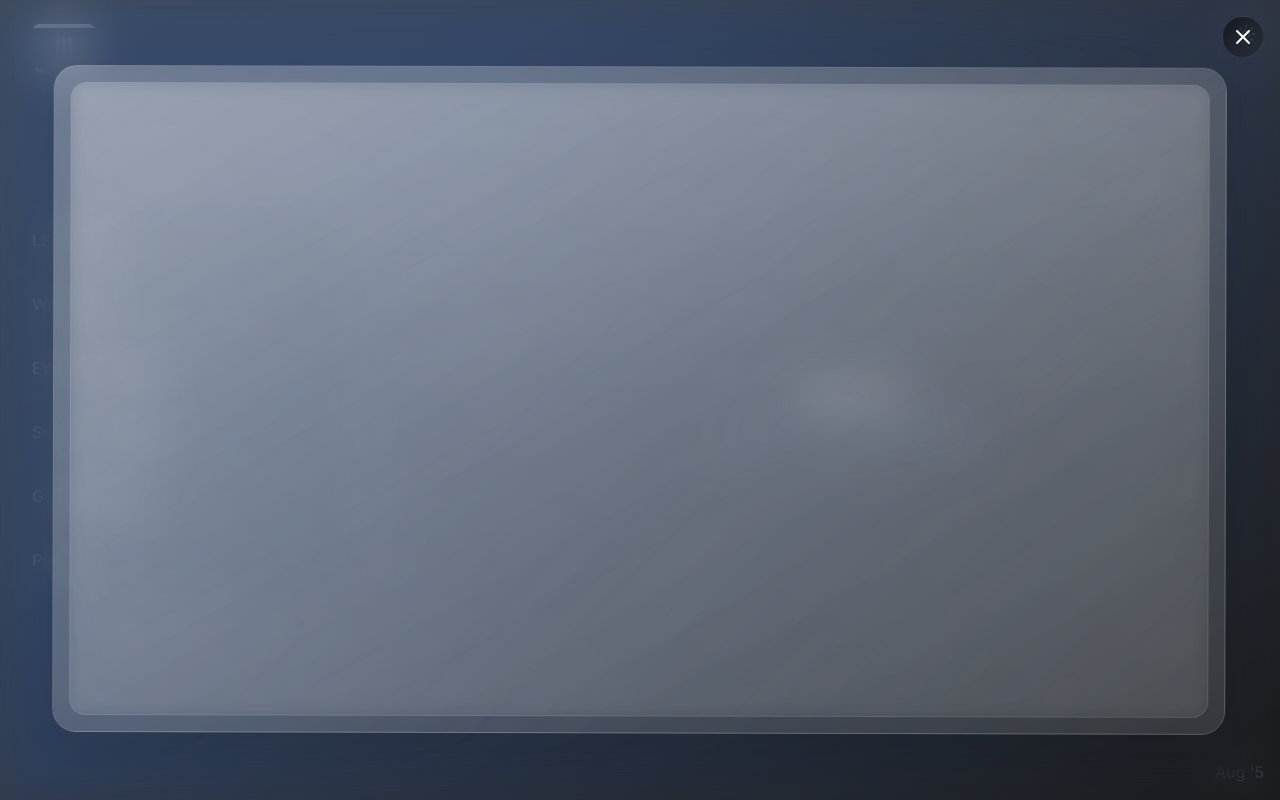
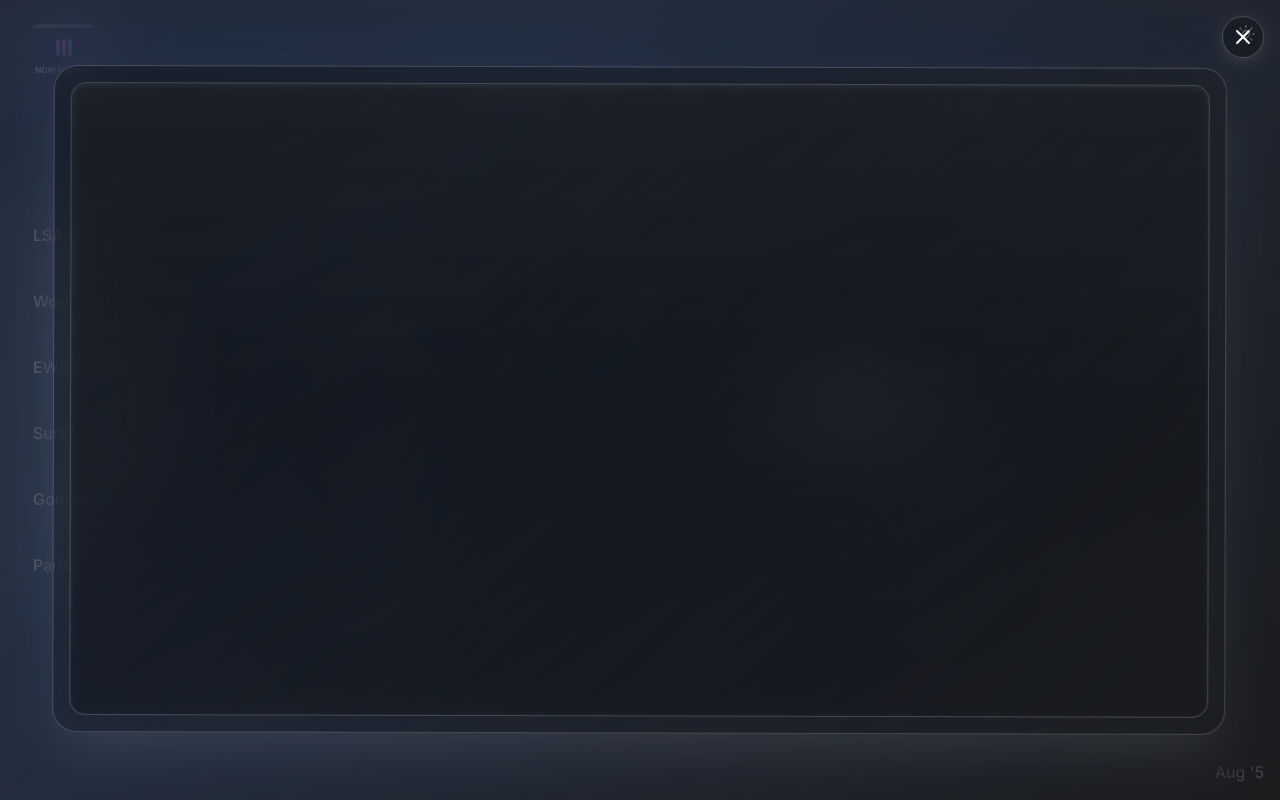
Before and after one commit to amaralkaff/clean-portfolio, a Next.js app: page / in a window 1280 px wide. Both pictures are taken after a click on the button "Resume". Built offline with nearby package versions, Linux system fonts and the light colour scheme.

Commit message:
feat: update liquid glas style

```diff
--- a/app/components/PDFViewerModal.tsx
+++ b/app/components/PDFViewerModal.tsx
@@ -3,11 +3,13 @@
 import React from 'react';
 import { motion, AnimatePresence } from 'framer-motion';
 import { PDFViewerModalProps, usePDFViewerModalViewModel } from '../viewModels/PDFViewerModalViewModel';
+import { useTheme } from '../context/ThemeContext';
 
 const PDFViewerModal: React.FC<PDFViewerModalProps> = (props) => {
   const [state, actions] = usePDFViewerModalViewModel(props);
   const { isLoading, error, isMobile } = state;
   const { handleIframeLoad, handleIframeError, handleClose } = actions;
+  const { theme } = useTheme();
 
   return (
     <AnimatePresence>
@@ -16,19 +18,27 @@ const PDFViewerModal: React.FC<PDFViewerModalProps> = (props) => {
           initial={{ opacity: 0 }}
           animate={{ opacity: 1 }}
           exit={{ opacity: 0 }}
-          className="fixed inset-0 bg-gradient-to-br from-white/10 via-white/5 to-transparent backdrop-blur-xl backdrop-saturate-200 flex items-center justify-center z-50"
+          className={`fixed inset-0 flex items-center justify-center z-50 backdrop-blur-2xl backdrop-saturate-150 ${
+            theme === 'dark'
+              ? 'bg-gradient-to-br from-black/20 via-black/10 to-transparent'
+              : 'bg-gradient-to-br from-white/15 via-white/8 to-transparent'
+          }`}
           onClick={handleClose}
         >
           {/* Close button positioned in top-right corner of screen */}
           <button
-            className="fixed top-4 right-4 text-white bg-gradient-to-br from-black/60 via-black/40 to-black/20 backdrop-blur-md border border-white/10 hover:from-black/80 hover:via-black/60 hover:to-black/40 rounded-full p-2 z-[60] transition-all duration-300 transform hover:scale-110 hover:rotate-90"
+            className={`fixed top-4 right-4 rounded-full p-2 z-[60] transition-all duration-300 backdrop-blur-lg border ${
+              theme === 'dark'
+                ? 'bg-black/20 hover:bg-black/30 border-white/20 text-white hover:text-gray-100 shadow-[0_4px_16px_rgba(255,255,255,0.1)]'
+                : 'bg-white/20 hover:bg-white/30 border-black/20 text-black hover:text-gray-800 shadow-[0_4px_16px_rgba(0,0,0,0.1)]'
+            }`}
             onClick={handleClose}
           >
             <svg
               xmlns="http://www.w3.org/2000/svg"
               fill="none"
               viewBox="0 0 24 24"
-              stroke="white"
+              stroke="currentColor"
               strokeWidth={2}
               className="h-6 w-6"
             >
@@ -53,7 +63,15 @@ const PDFViewerModal: React.FC<PDFViewerModalProps> = (props) => {
               rotateX: { duration: 0.4 },
               y: { duration: 0.4 }
             }}
-            className="liquid-glass-modal bg-gradient-to-br from-white/20 via-white/10 to-white/5 backdrop-blur-2xl backdrop-saturate-150 border border-white/20 shadow-2xl shadow-black/10 p-4 rounded-3xl w-11/12 h-5/6 relative overflow-hidden"
+            className={`liquid-glass-modal p-4 rounded-3xl w-11/12 h-5/6 relative overflow-hidden backdrop-blur-2xl backdrop-saturate-150 border shadow-2xl ${
+              theme === 'dark'
+                ? 'bg-gradient-to-br from-black/30 via-black/20 to-black/10 border-white/20 shadow-white/10'
+                : 'bg-gradient-to-br from-white/30 via-white/20 to-white/10 border-black/20 shadow-black/10'
+            } before:absolute before:inset-0 before:bg-gradient-to-br before:opacity-30 before:pointer-events-none ${
+              theme === 'dark'
+                ? 'before:from-white/5 before:via-transparent before:to-white/10'
+                : 'before:from-white/20 before:via-transparent before:to-black/5'
+            }`}
             onClick={e => e.stopPropagation()}
           >
 
@@ -69,14 +87,26 @@ const PDFViewerModal: React.FC<PDFViewerModalProps> = (props) => {
               </div>
             )}
 
-            <div className="relative w-full h-full rounded-2xl overflow-hidden border border-white/10 bg-white/5 backdrop-blur-sm">
+            <div className={`relative w-full h-full rounded-2xl overflow-hidden backdrop-blur-sm border shadow-inner ${
+              theme === 'dark'
+                ? 'border-white/20 bg-black/10 shadow-white/5'
+                : 'border-black/20 bg-white/10 shadow-black/5'
+            } before:absolute before:inset-0 before:bg-gradient-to-br before:opacity-20 before:pointer-events-none before:z-10 ${
+              theme === 'dark'
+                ? 'before:from-white/10 before:via-transparent before:to-white/5'
+                : 'before:from-white/30 before:via-transparent before:to-black/10'
+            }`}>
               <iframe
                 src={props.pdfUrl}
-                className="w-full h-full rounded-2xl"
+                className="w-full h-full rounded-2xl relative z-0"
                 onLoad={handleIframeLoad}
                 onError={handleIframeError}
               />
-              <div className="absolute inset-0 pointer-events-none bg-gradient-to-t from-transparent via-transparent to-white/5 rounded-2xl" />
+              <div className={`absolute inset-0 pointer-events-none rounded-2xl bg-gradient-to-t ${
+                theme === 'dark'
+                  ? 'from-transparent via-transparent to-white/3'
+                  : 'from-transparent via-transparent to-black/5'
+              }`} />
             </div>
           </motion.div>
         </motion.div>
--- a/app/components/PhonkMusicPlayer.tsx
+++ b/app/components/PhonkMusicPlayer.tsx
@@ -17,6 +17,7 @@ const PhonkMusicPlayer: React.FC<PhonkMusicPlayerProps> = ({
   const { togglePlay, nextTrack, audioRef, nextAudioRef } = actions;
   const initCompleteRef = useRef(false);
   const [isExpanded, setIsExpanded] = useState(false);
+  const [isTransitioning, setIsTransitioning] = useState(false);
   const [visualizerBars, setVisualizerBars] = useState([0.3, 0.8, 0.5]);
   const [pulseAnimation, setPulseAnimation] = useState(false);
   const { theme } = useTheme();
@@ -130,20 +131,34 @@ const PhonkMusicPlayer: React.FC<PhonkMusicPlayerProps> = ({
   }, [isExpanded]);
 
   const toggleExpanded = () => {
+    setIsTransitioning(true);
     setIsExpanded(!isExpanded);
+
+    // Smooth transition timing
+    setTimeout(() => {
+      setIsTransitioning(false);
+    }, 450);
+
     // Start playing music when expanded if currently paused
     if (!isExpanded && !isPlaying && !isLoading) {
-      togglePlay();
+      setTimeout(() => {
+        togglePlay();
+      }, 300);
     }
   };
 
   return (
     <div
-      className={`fixed transition-all duration-300 z-50 ${
+      className={`fixed transition-all duration-500 ease-in-out z-50 transform ${
         isExpanded
-          ? "top-2 left-[50%] transform -translate-x-1/2"
-          : "top-6 left-8 w-16 h-16"
-      }`}
+          ? "top-2 left-[50%] -translate-x-1/2 scale-100"
+          : "top-6 left-8 w-16 h-16 scale-100"
+      } ${isTransitioning ? 'will-change-transform' : ''}`}
+      style={{
+        transformOrigin: isExpanded ? 'center top' : 'left top',
+        backfaceVisibility: 'hidden',
+        perspective: '1000px'
+      }}
     >
       {/* Hidden audio elements */}
       <audio ref={audioRef} preload="auto" muted={false} loop={false} />
@@ -151,11 +166,11 @@ const PhonkMusicPlayer: React.FC<PhonkMusicPlayerProps> = ({
 
       {isExpanded ? (
         // Expanded player
-        <div className="bg-gray bg-opacity-80 backdrop-blur-sm px-4 py-2 rounded-full flex items-center space-x-4 transition-all duration-300 hover:bg-opacity-100">
+        <div className={`px-4 py-2 rounded-lg flex items-center space-x-4 transition-all duration-500 ease-out transform backdrop-blur-md ${isTransitioning ? 'will-change-transform scale-105' : 'scale-100'}`}>
           <button
             onClick={togglePlay}
             disabled={isLoading}
-            className={`focus:outline-none transition-transform duration-200 ease-in-out transform hover:scale-110 ${isLoading ? 'opacity-50 cursor-not-allowed' : ''}`}
+            className={`focus:outline-none transition-all duration-300 ease-out transform hover:scale-110 active:scale-95 ${isLoading ? 'opacity-50 cursor-not-allowed' : 'hover:rotate-12'}`}
           >
             {isPlaying ? <Pause size={18} className={theme === 'dark' ? 'text-white' : ''} /> : <Play size={18} className={theme === 'dark' ? 'text-white' : ''} />}
           </button>
@@ -164,9 +179,9 @@ const PhonkMusicPlayer: React.FC<PhonkMusicPlayerProps> = ({
             <div className={`text-xs font-medium truncate text-center w-full ${theme === 'dark' ? 'text-white' : ''}`}>
               {isLoading ? 'Loading...' : error || tracks[currentTrack].name}
             </div>
-            <div className="w-full h-1 bg-gray-200 rounded-full mt-1 overflow-hidden">
+            <div className={`w-full h-1 rounded-full mt-1 overflow-hidden backdrop-blur-sm ${theme === 'dark' ? 'bg-white/20' : 'bg-black/20'}`}>
               <div
-                className="h-full bg-black rounded-full transition-all duration-300 ease-out"
+                className={`h-full rounded-full transition-all duration-500 ease-out bg-gradient-to-r ${theme === 'dark' ? 'from-blue-400 via-purple-400 to-pink-400' : 'from-blue-600 via-purple-600 to-pink-600'} shadow-sm`}
                 style={{ width: `${progress}%` }}
               />
             </div>
@@ -175,14 +190,14 @@ const PhonkMusicPlayer: React.FC<PhonkMusicPlayerProps> = ({
           <button
             onClick={nextTrack}
             disabled={isLoading}
-            className={`focus:outline-none transition-transform duration-200 ease-in-out transform hover:scale-110 ${isLoading ? 'opacity-50 cursor-not-allowed' : ''}`}
+            className={`focus:outline-none transition-all duration-300 ease-out transform hover:scale-110 active:scale-95 ${isLoading ? 'opacity-50 cursor-not-allowed' : 'hover:translate-x-1'}`}
           >
             <SkipForward size={18} className={theme === 'dark' ? 'text-white' : ''} />
           </button>
 
           <button
             onClick={toggleExpanded}
-            className={`focus:outline-none transition-transform duration-200 ease-in-out transform hover:scale-110 ${isLoading ? 'opacity-50 cursor-not-allowed' : ''}`}
+            className={`focus:outline-none transition-all duration-300 ease-out transform hover:scale-110 active:scale-95 ${isLoading ? 'opacity-50 cursor-not-allowed' : 'hover:-rotate-12'}`}
           >
             <Minimize2 size={18} className={theme === 'dark' ? 'text-white' : ''} />
           </button>
@@ -191,11 +206,11 @@ const PhonkMusicPlayer: React.FC<PhonkMusicPlayerProps> = ({
         // Collapsed player
         <div
           onClick={toggleExpanded}
-          className={`bg-gray bg-opacity-80 backdrop-blur-sm rounded-lg w-full h-full flex items-center justify-center cursor-pointer hover:bg-opacity-100 transition-all duration-500 relative overflow-hidden shadow-lg hover:shadow-xl ${pulseAnimation ? 'scale-105' : 'scale-100'}`}
+          className={`rounded-lg w-full h-full flex items-center justify-center cursor-pointer transition-all duration-500 ease-out relative overflow-hidden transform backdrop-blur-md ${pulseAnimation ? 'scale-105' : 'scale-100'} ${isTransitioning ? 'will-change-transform rotate-1' : 'rotate-0'}`}
         >
-          <div className="absolute top-0 left-0 right-0 h-1 bg-gray-200 overflow-hidden">
+          <div className={`absolute top-0 left-0 right-0 h-1 overflow-hidden backdrop-blur-sm ${theme === 'dark' ? 'bg-white/20' : 'bg-black/20'}`}>
             <div
-              className={`h-full ${theme === 'dark' ? 'bg-white' : 'bg-black'} transition-all duration-300 ease-out`}
+              className={`h-full transition-all duration-500 ease-out bg-gradient-to-r ${theme === 'dark' ? 'from-blue-400 via-purple-400 to-pink-400' : 'from-blue-600 via-purple-600 to-pink-600'} shadow-sm`}
               style={{ width: `${progress}%` }}
             />
           </div>
@@ -203,16 +218,25 @@ const PhonkMusicPlayer: React.FC<PhonkMusicPlayerProps> = ({
           <div className="flex flex-col items-center justify-center">
             <div className="flex items-center justify-center h-6 space-x-0.5 mb-1">
               <div
-                className={`w-1 ${theme === 'dark' ? 'bg-white' : 'bg-black'} rounded-sm transition-all duration-300`}
-                style={{ height: isPlaying ? `${visualizerBars[0] * 24}px` : '16px' }}
+                className={`w-1 rounded-sm transition-all duration-700 ease-out ${theme === 'dark' ? 'bg-gradient-to-t from-blue-400 to-purple-400' : 'bg-gradient-to-t from-blue-600 to-purple-600'} shadow-sm transform ${isTransitioning ? 'scale-y-125' : 'scale-y-100'}`}
+                style={{
+                  height: isPlaying ? `${visualizerBars[0] * 24}px` : '16px',
+                  transformOrigin: 'bottom'
+                }}
               ></div>
               <div
-                className={`w-1 ${theme === 'dark' ? 'bg-white' : 'bg-black'} rounded-sm transition-all duration-300`}
-                style={{ height: isPlaying ? `${visualizerBars[1] * 24}px` : '10px' }}
+                className={`w-1 rounded-sm transition-all duration-700 ease-out ${theme === 'dark' ? 'bg-gradient-to-t from-purple-400 to-pink-400' : 'bg-gradient-to-t from-purple-600 to-pink-600'} shadow-sm transform ${isTransitioning ? 'scale-y-125' : 'scale-y-100'}`}
+                style={{
+                  height: isPlaying ? `${visualizerBars[1] * 24}px` : '10px',
+                  transformOrigin: 'bottom'
+                }}
               ></div>
               <div
-                className={`w-1 ${theme === 'dark' ? 'bg-white' : 'bg-black'} rounded-sm transition-all duration-300`}
-                style={{ height: isPlaying ? `${visualizerBars[2] * 24}px` : '5px' }}
+                className={`w-1 rounded-sm transition-all duration-700 ease-out ${theme === 'dark' ? 'bg-gradient-to-t from-pink-400 to-blue-400' : 'bg-gradient-to-t from-pink-600 to-blue-600'} shadow-sm transform ${isTransitioning ? 'scale-y-125' : 'scale-y-100'}`}
+                style={{
+                  height: isPlaying ? `${visualizerBars[2] * 24}px` : '5px',
+                  transformOrigin: 'bottom'
+                }}
               ></div>
             </div>
 
@@ -222,7 +246,7 @@ const PhonkMusicPlayer: React.FC<PhonkMusicPlayerProps> = ({
           </div>
 
           {/* Subtle glow effect */}
-          <div className={`absolute inset-0 ${theme === 'dark' ? 'bg-white' : 'bg-black'} opacity-0 hover:opacity-10 transition-opacity duration-300 rounded-lg ${pulseAnimation && !isPlaying ? `ring-2 ${theme === 'dark' ? 'ring-white' : 'ring-black'} ring-opacity-30` : ''}`}></div>
+          <div className={`absolute inset-0 bg-gradient-to-br opacity-0 hover:opacity-20 transition-opacity duration-700 rounded-lg ${theme === 'dark' ? 'from-blue-500/30 via-purple-500/30 to-pink-500/30' : 'from-blue-600/20 via-purple-600/20 to-pink-600/20'} ${pulseAnimation && !isPlaying ? `ring-2 ring-gradient-to-r ${theme === 'dark' ? 'ring-purple-400/40' : 'ring-purple-600/40'}` : ''}`}></div>
         </div>
       )}
     </div>
--- a/app/components/ProjectList.tsx
+++ b/app/components/ProjectList.tsx
@@ -39,7 +39,10 @@ const ProjectList: React.FC<ProjectListProps> = ({
   return (
     <div
       className="relative flex flex-col w-full h-screen items-center px-4 overflow-auto justify-center md:w-2/3 min-h-screen"
-      onMouseLeave={() => setIsActive(false)}
+      onMouseLeave={() => {
+        setIsActive(false);
+        closeModal();
+      }}
     >
       <CircuitAnimation
         isActive={selectedProject !== null}
@@ -59,19 +62,19 @@ const ProjectList: React.FC<ProjectListProps> = ({
             animate="visible"
             variants={fadeUpVariant}
             transition={{ duration: 0.3, delay: index * 0.1 }}
-            whileHover={{ scale: 1.03 }}
+            whileHover={{ scale: 1.0 }}
             onMouseEnter={() => !isMobile && handleInteraction(index)}
             onClick={() => isMobile && handleInteraction(index)}
-            className={`flex justify-between items-center w-full p-4 rounded-lg cursor-default ${
+            className={`relative flex justify-between items-center w-full p-4 rounded-xl cursor-default bg-transparent transition-all duration-300 ease-out group overflow-hidden before:absolute before:inset-0 before:bg-gradient-to-r before:opacity-0 before:transition-opacity before:duration-300 hover:before:opacity-100 after:absolute after:inset-0 after:bg-gradient-to-r after:translate-x-[-100%] after:skew-x-12 after:transition-transform after:duration-700 hover:after:translate-x-[100%] after:pointer-events-none ${
               theme === 'dark'
-                ? 'bg-gray-800/40 hover:bg-gray-700/60 backdrop-blur-sm'
-                : 'bg-transparent hover:bg-gray-100/50'
+                ? 'hover:bg-white/[0.02] border border-transparent hover:border-white/20 hover:backdrop-blur-xl hover:shadow-[0_4px_16px_rgba(255,255,255,0.1)] before:from-white/[0.03] before:via-white/[0.01] before:to-transparent after:from-transparent after:via-white/10 after:to-transparent'
+                : 'hover:bg-white/[0.15] border border-transparent hover:border-gray/30 hover:backdrop-blur-xl hover:shadow-[0_4px_16px_rgba(0,0,0,0.08)] before:from-gray/[0.08] before:via-gray/[0.03] before:to-transparent after:from-transparent after:via-black/15 after:to-transparent'
             }`}
           >
-            <span className="text-[var(--text-primary)] text-md font-medium w-1/2 truncate">
+            <span className="relative z-10 text-[var(--text-primary)] text-md font-medium w-1/2 truncate transition-all duration-300 group-hover:text-opacity-90 group-hover:drop-shadow-sm">
               {project.name}
             </span>
-            <span className="text-gray-400 text-sm md:text-base w-1/4 text-right">
+            <span className="relative z-10 text-gray-400 text-sm md:text-base w-1/4 text-right transition-all duration-300 group-hover:text-opacity-80 group-hover:drop-shadow-sm">
               {project.year}
             </span>
           </motion.div>
@@ -81,21 +84,26 @@ const ProjectList: React.FC<ProjectListProps> = ({
       {selectedProject !== null && (
         <motion.div
           ref={modalRef}
-          className={`fixed w-full md:w-2/5 lg:w-2/4 h-auto rounded-lg flex flex-col justify-center items-center transition-all duration-300 md:right-12 p-4 z-20 ${
+          className={`fixed w-full md:w-2/5 lg:w-2/4 h-auto rounded-2xl flex flex-col justify-center items-center transition-all duration-500 md:right-12 p-6 z-20 overflow-hidden ${
             theme === 'dark'
-              ? 'bg-gray-800/70 backdrop-blur-sm border border-gray-700'
-              : 'bg-transparent backdrop-blur-sm border border-gray-200'
+              ? 'bg-black/10 backdrop-blur-2xl border border-white/20 shadow-[0_20px_60px_rgba(255,255,255,0.1),inset_0_1px_0_rgba(255,255,255,0.2)]'
+              : 'bg-white/10 backdrop-blur-2xl border border-black/20 shadow-[0_20px_60px_rgba(0,0,0,0.1),inset_0_1px_0_rgba(255,255,255,0.5)]'
           } ${
-            isMobile ? "inset-0 bg-black bg-opacity-50" : ""
+            isMobile ? "inset-0 bg-black/20 backdrop-blur-lg" : ""
+          } before:absolute before:inset-0 before:bg-gradient-to-br before:opacity-30 ${
+            theme === 'dark'
+              ? 'before:from-white/5 before:via-transparent before:to-white/10'
+              : 'before:from-white/20 before:via-transparent before:to-black/5'
           }`}
           variants={fadeUpVariant}
           transition={{ duration: 0.5 }}
+          onMouseLeave={closeModal}
         >
           <button
-            className={`fixed top-12 md:top-3 right-3 rounded-full p-2 z-50 md:hidden ${
+            className={`fixed top-16 md:top-6 right-3 rounded-full p-2 z-50 md:hidden transition-all duration-300 backdrop-blur-lg border ${
               theme === 'dark'
-                ? 'bg-gray-700/70 text-gray-300 hover:text-white'
-                : 'text-black bg-gray-200/70 hover:bg-gray-300/70'
+                ? 'bg-black/20 hover:bg-black/30 border-white/20 text-gray-300 hover:text-white shadow-[0_4px_16px_rgba(255,255,255,0.1)]'
+                : 'bg-white/20 hover:bg-white/30 border-black/20 text-black hover:text-gray-800 shadow-[0_4px_16px_rgba(0,0,0,0.1)]'
             }`}
             onClick={closeModal}
           >
@@ -133,7 +141,13 @@ const ProjectList: React.FC<ProjectListProps> = ({
                 projects[selectedProject]?.name === "Bang Abah"
                   ? "aspect-w-9 aspect-h-16"
                   : "aspect-w-16 aspect-h-9"
-              } w-full`}
+              } w-full rounded-2xl overflow-hidden bg-gradient-to-br ${
+                theme === 'dark'
+                  ? 'from-white/5 to-white/10'
+                  : 'from-black/5 to-black/10'
+              } backdrop-blur-sm border ${
+                theme === 'dark' ? 'border-white/20' : 'border-black/20'
+              } shadow-[0_8px_32px_rgba(0,0,0,0.2)] before:absolute before:inset-0 before:bg-gradient-to-t before:from-transparent before:via-transparent before:to-white/10 before:pointer-events-none before:z-10`}
             >
               <LocalVideo
                 ref={videoRef}
@@ -142,7 +156,7 @@ const ProjectList: React.FC<ProjectListProps> = ({
                 controls={false}
                 muted={true}
                 loop={true}
-                className="w-full h-full rounded-lg object-cover"
+                className="w-full h-full rounded-2xl object-cover relative z-0"
                 preload="auto"
               />
             </div>
```
Also changed, not shown: app/components/LocalVideo.tsx (+3 -11 lines).
